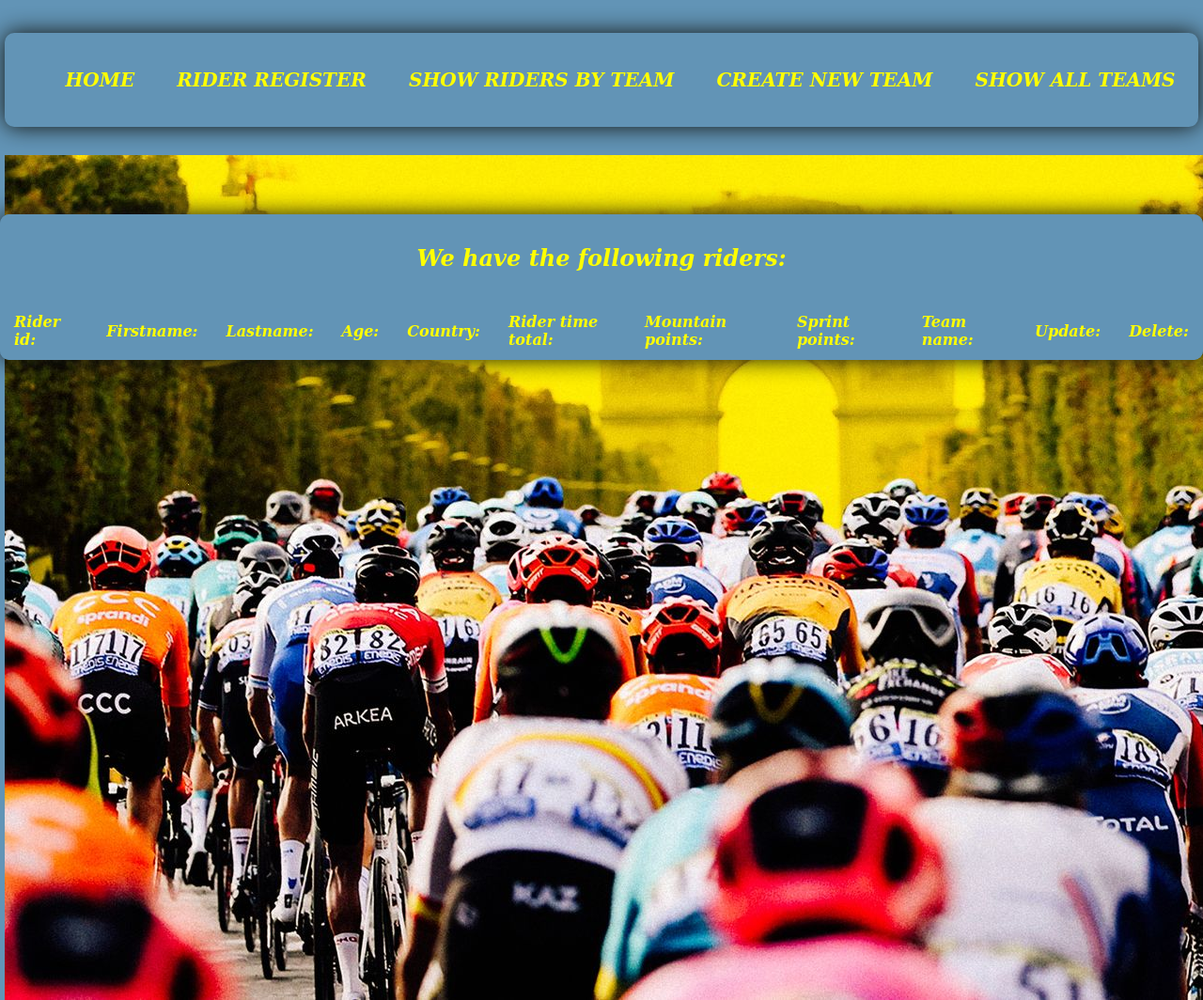
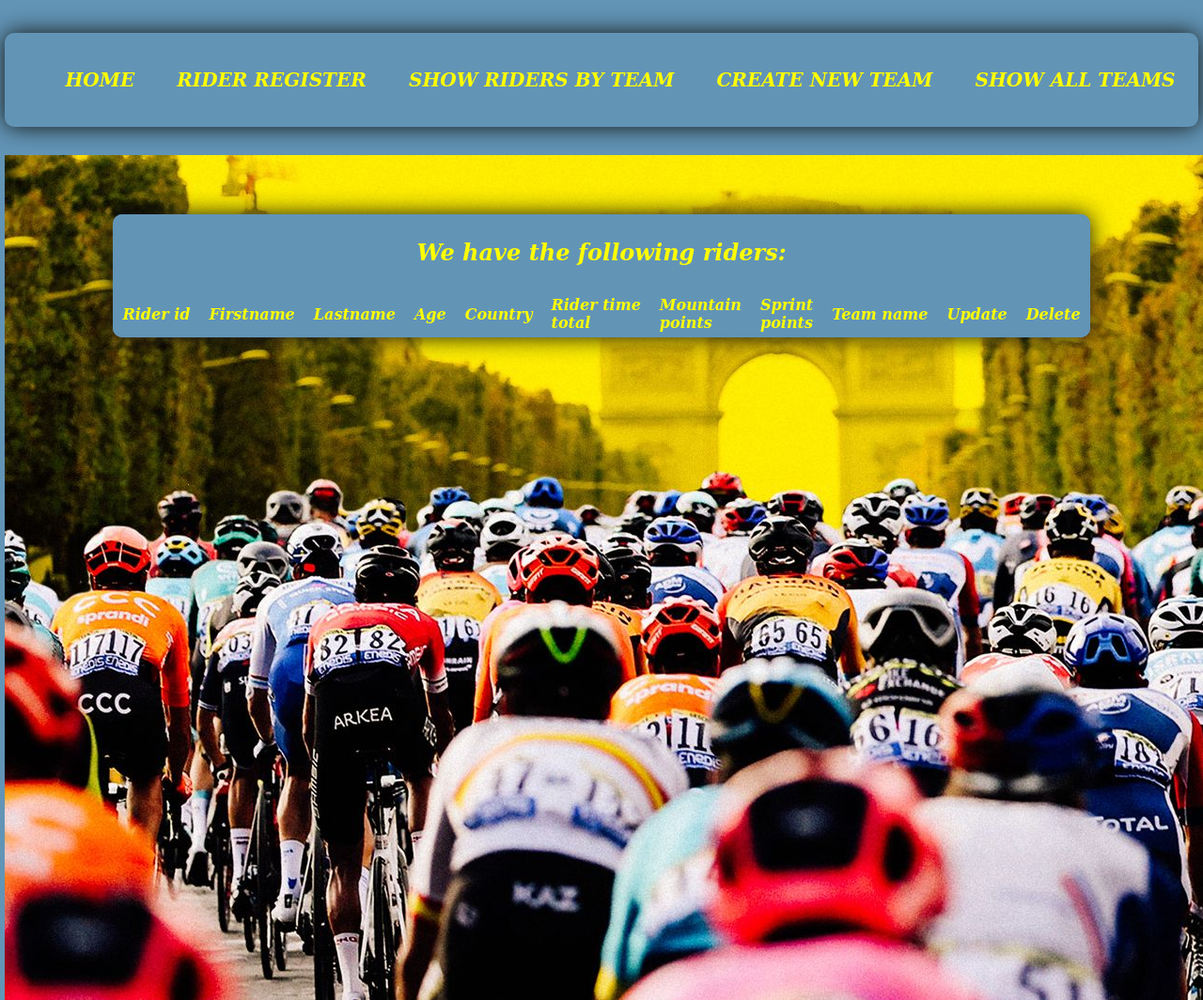
Before and after one commit to vitaliy-serdyukov/TourDeFrance-frontend, a website built with Parcel: page templates/rider/show-riders.html in a window 1280 px wide. Shown: the top 1064 px of the page at 94% size. Built offline with nearby package versions, Linux system fonts and the light colour scheme.

Commit message:
small adjustments

```diff
--- a/css/styling.css
+++ b/css/styling.css
@@ -271,7 +271,7 @@ thead tr {
 }
 
 th, td {
-  padding: 12px 15px;
+  padding: 6px 10px;
   text-align: left;
 }
 
--- a/js/rider/create-rider.js
+++ b/js/rider/create-rider.js
@@ -50,8 +50,8 @@ async function postFormDataAsJson(url, formData) {
     age: plainFormData.age,
     country: plainFormData.country,
     riderTime: timeInSeconds,
-    mountainPoints: 0,
-    sprintPoints: 0,
+    mountainPoints: plainFormData.mountainPoints,
+    sprintPoints: plainFormData.sprintPoints,
     team: {
       teamId: selectedTeam.teamId
     }
--- a/js/rider/show-riders.js
+++ b/js/rider/show-riders.js
@@ -53,10 +53,10 @@ function addRow(rider) {
   cell.innerText = timeSecondsToString(rider.riderTime);
 
   cell = row.insertCell(colRider++);
-  cell.innerText = '0';
+  cell.innerText = rider.mountainPoints;
 
   cell = row.insertCell(colRider++);
-  cell.innerText = '0';
+  cell.innerText = rider.sprintPoints;
 
   cell = row.insertCell(colRider++);
   cell.innerText = rider.team.teamName;
@@ -65,6 +65,7 @@ function addRow(rider) {
   // update button
   cell = row.insertCell(colRider++);
   const pbUpdate = document.createElement('button');
+  pbUpdate.style.width='max-content';
   pbUpdate.innerText = 'Update info';
   pbUpdate.onclick = function () {
     document.body.scrollTop = document.documentElement.scrollTop = 0;
--- a/templates/rider/show-riders.html
+++ b/templates/rider/show-riders.html
@@ -45,17 +45,17 @@
             <th style="text-align: center" colspan="11"><h2>We have the following riders:</h2></th>
           </tr>
           <tr>
-            <th>Rider id:</th>
-            <th>Firstname:</th>
-            <th>Lastname:</th>
-            <th>Age:</th>
-            <th>Country:</th>
-            <th>Rider time total:</th>
-            <th>Mountain points:</th>
-            <th>Sprint points:</th>
-            <th>Team name:</th>
-            <th>Update:</th>
-            <th>Delete:</th>
+            <th>Rider id</th>
+            <th>Firstname</th>
+            <th>Lastname</th>
+            <th>Age</th>
+            <th>Country</th>
+            <th>Rider time<br>total</th>
+            <th>Mountain<br>points</th>
+            <th>Sprint<br>points</th>
+            <th>Team name</th>
+            <th style="text-align: center">Update</th>
+            <th style="text-align: center">Delete</th>
           </tr>
           </thead>
           <tbody>
```
Also changed, not shown: templates/index.html (+1 -0 lines), templates/rider/create-rider.html (+8 -0 lines).
